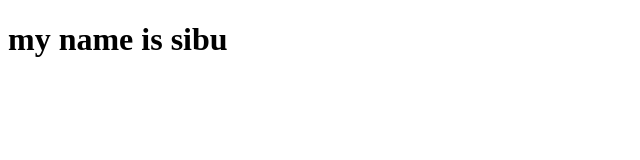
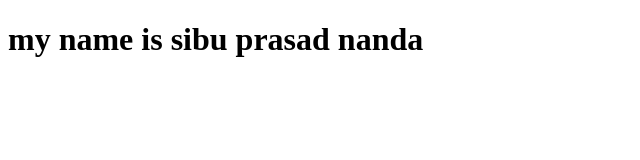
Before and after one commit to sibuprasad/testprojects, a plain HTML site: page index.html in a window 1280 px wide. Shown: the whole page, without its empty margins (0-640 px from the left). Drawn offline with Linux system fonts and the light colour scheme.

Commit message:
new changes done

```diff
--- a/index.html
+++ b/index.html
@@ -6,6 +6,6 @@
     <title>Document</title>
 </head>
 <body>
-    <h1>my name is sibu</h1>
+    <h1>my name is sibu prasad nanda</h1>
 </body>
 </html>
```
